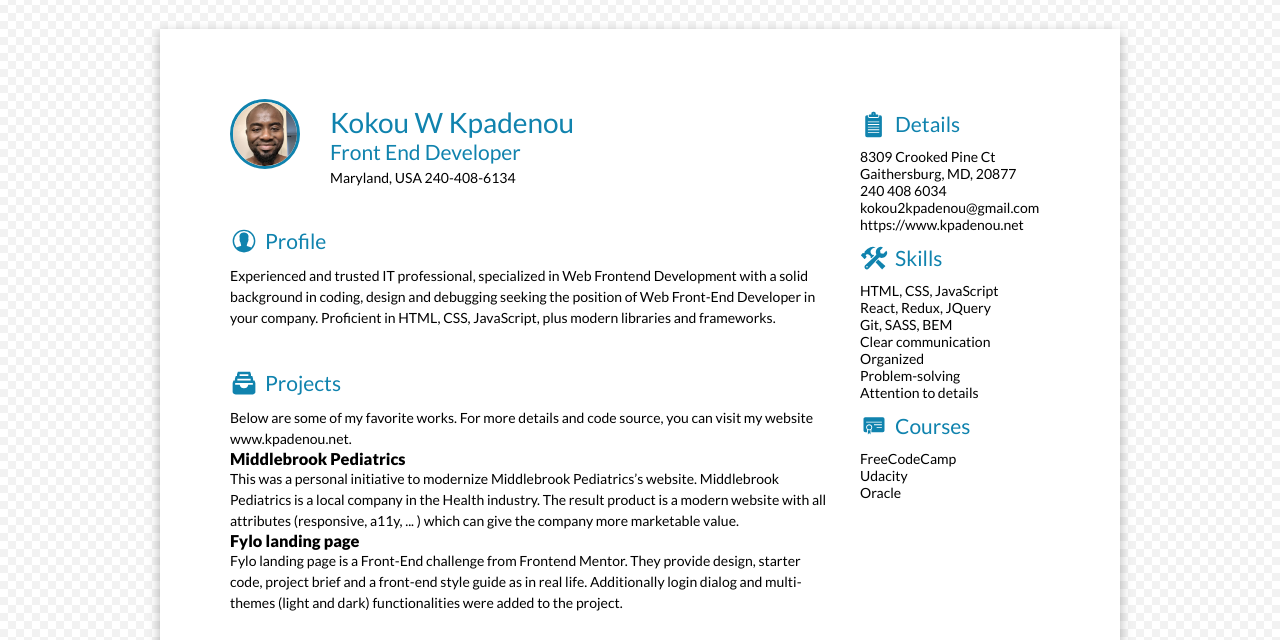
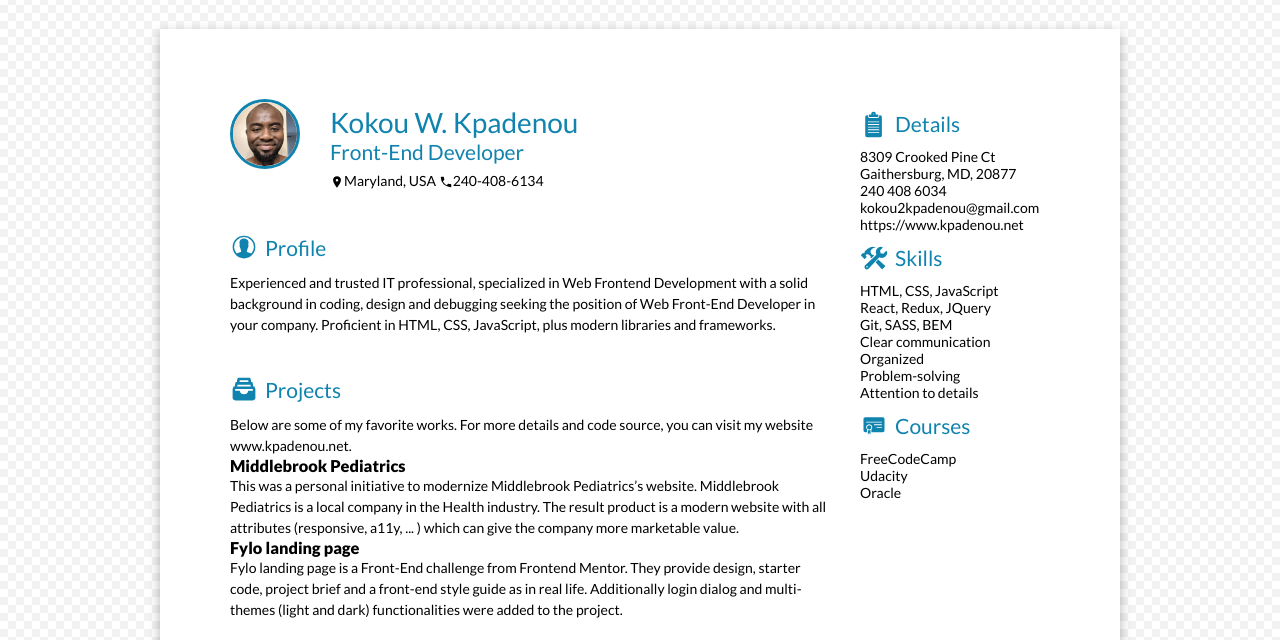
Before and after one commit to kokou2kpadenou/personal-portfolio, a website: page resume.html in a window 1280 px wide. Shown: the part 83-723 px from the top of the page. Drawn offline with Linux system fonts and the light colour scheme.

Commit message:
intro completed

```diff
--- a/resume.html
+++ b/resume.html
@@ -50,10 +50,17 @@
         <section class="page__section intro">
           <img src="./images/resume/mypic.jpg" alt="Kokou Kpadenou picture" class="picture intro__pic">
           <div class="intro__name">
-            <h1 class="title title--1">Kokou W Kpadenou</h1>
-            <h2 class="title title--2">Front End Developer</h2>
+            <h1 class="title title--1">Kokou W. Kpadenou</h1>
+            <h2 class="title title--2">Front-End Developer</h2>
           </div>
-          <p class="intro__conctact">Maryland, USA 240-408-6134</p>
+          <p class="intro__conctact text">
+              <svg class="symbol">
+                <use xlink:href="#icon-location" href="#icon-location"></use>
+              </svg>Maryland, USA
+              <svg class="symbol">
+                <use xlink:href="#icon-telephone" href="#icon-telephone"></use>
+              </svg>240-408-6134
+          </p>
         </section>
         <div class="page__section side">
           <section class="side__part">
--- a/sass/pages/resume/sections/_intro.scss
+++ b/sass/pages/resume/sections/_intro.scss
@@ -1,5 +1,8 @@
 .intro {
   text-align: center;
+  &__conctact {
+    padding: 1rem 0;
+  }
   @include responsive(tablet-land){
     text-align: left;
     grid-column:  1 / 2;
@@ -20,6 +23,7 @@
     }
 
     &__conctact {
+      padding: .2rem 0;
       grid-column: 2 / 3;
       grid-row: 2 / 3;
     }
```
Also changed, not shown: css/resume.css.
